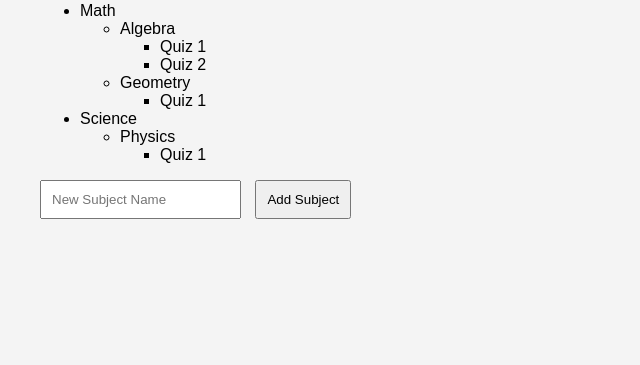
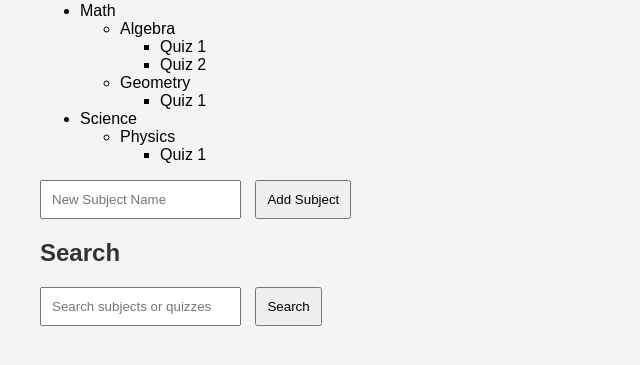
Before and after one commit to Kamlesh1565/Naman-Dhingra-Quiz-App, a Flask app: page /admin in a window 1280 px wide. Shown: the part 166-531 px from the top of the page, without its empty margins (0-640 px from the left). Run offline with Flask 3, Linux system fonts and the light colour scheme.

```diff
--- a/app.py
+++ b/app.py
@@ -181,3 +181,38 @@ def view_results():
 # Run the app
 if __name__ == '__main__':
     app.run(debug=True)
+
+
+# Admin search (search subjects or quizzes)
+@app.route('/admin/search', methods=['GET'])
+def admin_search():
+    query = request.args.get('query', '').lower()
+    results = []
+
+    for subject in subjects:
+        if query in subject['name'].lower():
+            results.append(f"Subject: {subject['name']}")
+
+        for chapter in subject['chapters']:
+            for quiz in chapter['quizzes']:
+                if query in quiz['name'].lower():
+                    results.append(f"Quiz: {quiz['name']}")
+
+    return render_template('admin_search.html', results=results)
+
+# User search (search subjects or quizzes)
+@app.route('/search', methods=['GET'])
+def user_search():
+    query = request.args.get('query', '').lower()
+    results = []
+
+    for subject in subjects:
+        if query in subject['name'].lower():
+            results.append(f"Subject: {subject['name']}")
+
+        for chapter in subject['chapters']:
+            for quiz in chapter['quizzes']:
+                if query in quiz['name'].lower():
+                    results.append(f"Quiz: {quiz['name']}")
+
+    return render_template('search.html', results=results)
--- a/templates/admin.html
+++ b/templates/admin.html
@@ -32,5 +32,12 @@
         <input type="text" name="subject_name" placeholder="New Subject Name" required>
         <button type="submit">Add Subject</button>
     </form>
+
+    <h2>Search</h2>
+    <form action="/admin/search" method="GET">
+        <input type="text" name="query" placeholder="Search subjects or quizzes">
+        <button type="submit">Search</button>
+    </form>
+
 </body>
 </html>
```
